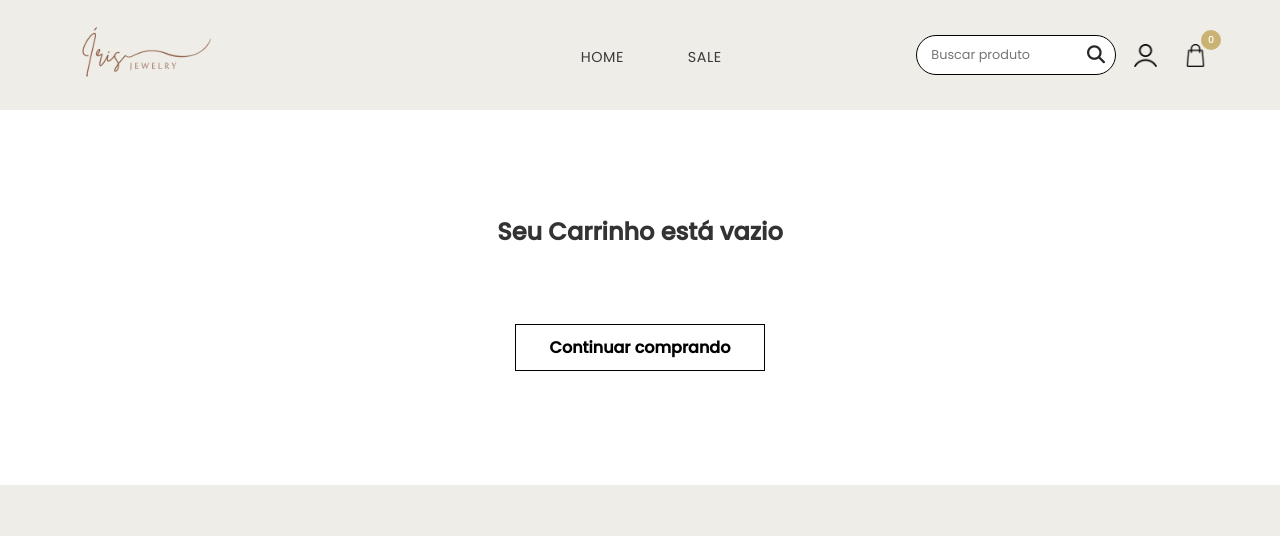
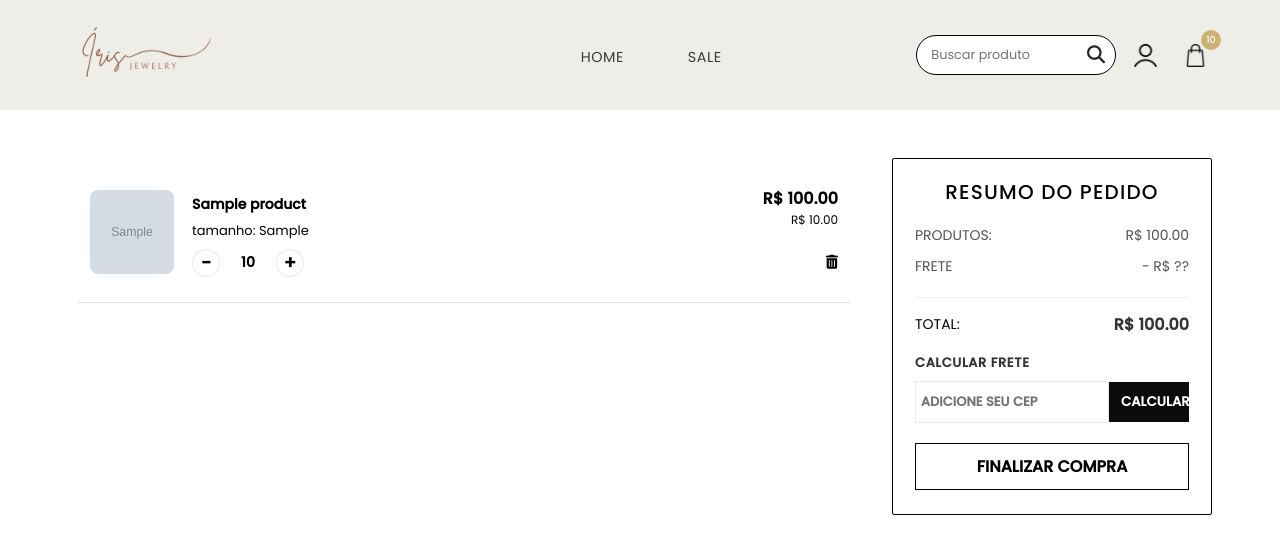
Before and after one commit to krkaynan/site_joalheria, a Django app: page /cart/ in a window 1280 px wide. Shown: the top 536 px of the page. Run offline with Django 5.2, Linux system fonts and the light colour scheme; a user stored in the database is signed in; tables that the repository leaves empty hold one stand-in row (values such as "Sample post"); grey boxes marked "Sample" are stand-in pictures.

Commit message:
Update na continuacao do ultimo commit

```diff
--- a/carts/context_processors.py
+++ b/carts/context_processors.py
@@ -8,7 +8,12 @@ def counter(request):
     else:
         try:
             cart = Cart.objects.filter(cart_id = _cart_id(request))
-            cart_items = CartItem.objects.all().filter(cart=cart[:1])
+
+            if request.user.is_authenticated:
+                cart_items = CartItem.objects.all().filter(user=request.user)
+            else:
+                cart_items = CartItem.objects.all().filter(cart=cart[:1])
+
             for cart_item in cart_items:
                 cart_count += cart_item.quantily
         except Cart.DoesNotExist:
--- a/carts/views.py
+++ b/carts/views.py
@@ -15,63 +15,117 @@ def _cart_id(request):
     return cart
 
 def add_cart(request, product_id):
+
+    current_user = request.user
     product = Product.objects.get(id=product_id)
-    product_variation = []
-    if request.method == 'POST':
-        for item in request.POST:
-            key = item
-            value = request.POST[key]
+    # Se user for logado
+    if current_user.is_authenticated:
+        product_variation = []
+        if request.method == 'POST':
+            for item in request.POST:
+                key = item
+                value = request.POST[key]
 
-            try:
-                variation = Variation.objects.get(product = product, variation_category__iexact=key, variation_value__iexact=value)
-                product_variation.append(variation)
-            except:
-                pass
+                try:
+                    variation = Variation.objects.get(product = product, variation_category__iexact=key, variation_value__iexact=value)
+                    product_variation.append(variation)
+                except:
+                    pass
 
-    try:
-        cart = Cart.objects.get(cart_id=_cart_id(request))
-    except Cart.DoesNotExist:
-        cart = Cart.objects.create(
-            cart_id = _cart_id(request)
+        is_cart_item_exists = CartItem.objects.filter(product = product, user = current_user).exists()
+        if is_cart_item_exists:
+            cart_item = CartItem.objects.filter(product = product, user = current_user)
+            ex_var_list = []
+            id = []
+            for item in cart_item:
+                existing_Variation = item.variations.all()
+                ex_var_list.append(list(existing_Variation))
+                id.append(item.id)
+
+            if product_variation in ex_var_list:
+                # aumentar a quantidade de itens no carrinho
+                index = ex_var_list.index(product_variation)
+                item_id = id[index]
+                item = CartItem.objects.get(product = product, id = item_id )
+                item.quantily += 1
+                item.save()
+            else:
+                # criar novo item no carrinho
+                item = CartItem.objects.create(product = product, quantily = 1, user = current_user)
+                if len(product_variation) > 0:
+                    item.variations.clear()
+                    item.variations.add(*product_variation)
+                item.save()
+        else:
+            cart_item = CartItem.objects.create(
+                product = product,
+                quantily = 1,
+                user = current_user
             )
-    cart.save()
+            if len(product_variation) > 0:
+                cart_item.variations.clear()
+                cart_item.variations.add(*product_variation)
+            cart_item.save()
+        return redirect('cart')
 
-    is_cart_item_exists = CartItem.objects.filter(product = product, cart = cart).exists()
-    if is_cart_item_exists:
-        cart_item = CartItem.objects.filter(product=product, cart=cart)
-        ex_var_list = []
-        id = []
-        for item in cart_item:
-            existing_Variation = item.variations.all()
-            ex_var_list.append(list(existing_Variation))
-            id.append(item.id)
-        print(ex_var_list)
+    # Se não for logado
+    else:
+        product_variation = []
+        if request.method == 'POST':
+            for item in request.POST:
+                key = item
+                value = request.POST[key]
 
-        if product_variation in ex_var_list:
-            # aumentar a quantidade de itens no carrinho
-            index = ex_var_list.index(product_variation)
-            item_id = id[index]
-            item = CartItem.objects.get(product = product, id = item_id )
-            item.quantily += 1
-            item.save()
+                try:
+                    variation = Variation.objects.get(product = product, variation_category__iexact=key, variation_value__iexact=value)
+                    product_variation.append(variation)
+                except:
+                    pass
+
+        try:
+            cart = Cart.objects.get(cart_id=_cart_id(request))
+        except Cart.DoesNotExist:
+            cart = Cart.objects.create(
+                cart_id = _cart_id(request)
+                )
+        cart.save()
+
+        is_cart_item_exists = CartItem.objects.filter(product = product, cart = cart).exists()
+        if is_cart_item_exists:
+            cart_item = CartItem.objects.filter(product=product, cart=cart)
+            ex_var_list = []
+            id = []
+            for item in cart_item:
+                existing_Variation = item.variations.all()
+                ex_var_list.append(list(existing_Variation))
+                id.append(item.id)
+            print(ex_var_list)
+
+            if product_variation in ex_var_list:
+                # aumentar a quantidade de itens no carrinho
+                index = ex_var_list.index(product_variation)
+                item_id = id[index]
+                item = CartItem.objects.get(product = product, id = item_id )
+                item.quantily += 1
+                item.save()
+            else:
+                # criar novo item no carrinho
+                item = CartItem.objects.create(product = product, quantily = 1, cart = cart)
+                if len(product_variation) > 0:
+                    item.variations.clear()
+                    item.variations.add(*product_variation)
+                item.save()
         else:
-            # criar novo item no carrinho
-            item = CartItem.objects.create(product = product, quantily = 1, cart = cart)
+            cart_item = CartItem.objects.create(
+                product = product,
+                quantily = 1,
+                cart = cart
+            )
             if len(product_variation) > 0:
-                item.variations.clear()
-                item.variations.add(*product_variation)
-            item.save()
-    else:
-        cart_item = CartItem.objects.create(
-            product = product,
-            quantily = 1,
-            cart = cart
-        )
-        if len(product_variation) > 0:
-            cart_item.variations.clear()
-            cart_item.variations.add(*product_variation)
-        cart_item.save()
-    return redirect ('cart')
+                cart_item.variations.clear()
+                cart_item.variations.add(*product_variation)
+            cart_item.save()
+        return redirect ('cart')
 
 def remove_cart(request, product_id, cart_item_id):
     cart = Cart.objects.get(cart_id = _cart_id(request))
@@ -95,10 +149,13 @@ def remover_cart_item(request, product_id, cart_item_id):
     return redirect('cart')
 
 def cart(request, total=0, quantily=0, cart_items=None):
-    grand_total = 0
     try:
-        cart = Cart.objects.get(cart_id=_cart_id(request))
-        cart_items = CartItem.objects.filter(cart=cart, is_active = True)
+        grand_total = 0
+        if request.user.is_authenticated:
+            cart_items = CartItem.objects.filter(user=request.user, is_active = True)
+        else:
+            cart = Cart.objects.get(cart_id=_cart_id(request))
+            cart_items = CartItem.objects.filter(cart=cart, is_active = True)
         for cart_item in cart_items:
             total += (cart_item.product.price * cart_item.quantily)
             quantily += cart_item.quantily
--- a/static/css/cart.css
+++ b/static/css/carts.css
@@ -167,11 +167,13 @@
 .price-wrap {
   display: inline-block;
   text-align: right;
+  font-style: normal;
   min-width: 160px;
   margin-bottom: 10px;
 }
 
 .price-wrap .price {
+  font-style: normal;
   display: block;
   font-size: 16px;
   font-weight: 800;
--- a/templates/store/cart.html
+++ b/templates/store/cart.html
@@ -2,7 +2,7 @@
 {% load static %}
 
 {% block content %}
-<link href="{% static 'css/cart.css' %}" rel="stylesheet">
+<link href="{% static 'css/carts.css' %}" rel="stylesheet">
 
 <section class="section-content padding-y bg">
   <div class="container">
```
